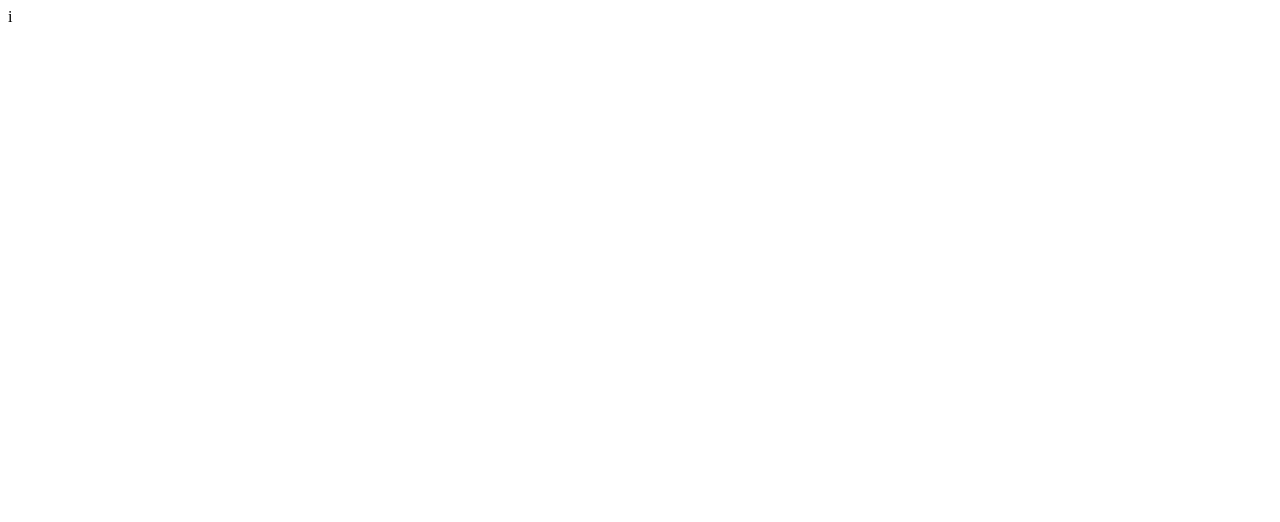
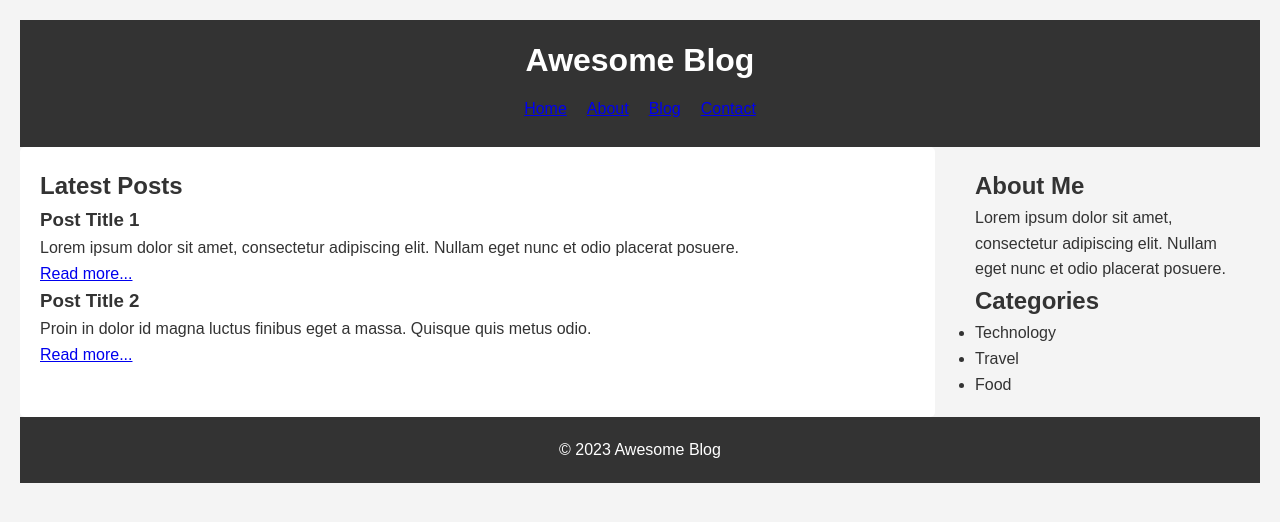
Before and after one commit to senup/OuterConfig, a plain HTML site: page index.html in a window 1280 px wide. Drawn offline with Linux system fonts and the light colour scheme.

Commit message:
Update index.html

```diff
--- a/index.html
+++ b/index.html
@@ -1 +1,115 @@
-i
+<!DOCTYPE html>
+<html lang="en">
+
+<head>
+  <meta charset="UTF-8">
+  <meta name="viewport" content="width=device-width, initial-scale=1.0">
+  <title>Awesome Blog</title>
+  <style>
+    /* Reset some default styles */
+    * {
+      margin: 0;
+      padding: 0;
+      box-sizing: border-box;
+    }
+
+    body {
+      font-family: Arial, sans-serif;
+      line-height: 1.6;
+      background-color: #f4f4f4;
+      color: #333;
+      margin: 0;
+      padding: 20px;
+    }
+
+    header {
+      background: #333;
+      color: #fff;
+      padding: 15px;
+      text-align: center;
+    }
+
+    nav ul {
+      list-style: none;
+      display: flex;
+      justify-content: center;
+      padding: 10px 0;
+    }
+
+    nav ul li {
+      margin: 0 10px;
+    }
+
+    .main-content {
+      display: grid;
+      grid-template-columns: 3fr 1fr;
+      grid-gap: 20px;
+    }
+
+    .blog-posts {
+      background: #fff;
+      padding: 20px;
+      border-radius: 5px;
+    }
+
+    .sidebar {
+      background: #f4f4f4;
+      padding: 20px;
+      border-radius: 5px;
+    }
+
+    .footer {
+      text-align: center;
+      padding: 20px;
+      background: #333;
+      color: #fff;
+    }
+  </style>
+</head>
+
+<body>
+  <header>
+    <h1>Awesome Blog</h1>
+    <nav>
+      <ul>
+        <li><a href="#">Home</a></li>
+        <li><a href="#">About</a></li>
+        <li><a href="#">Blog</a></li>
+        <li><a href="#">Contact</a></li>
+      </ul>
+    </nav>
+  </header>
+
+  <div class="main-content">
+    <div class="blog-posts">
+      <h2>Latest Posts</h2>
+      <article>
+        <h3>Post Title 1</h3>
+        <p>Lorem ipsum dolor sit amet, consectetur adipiscing elit. Nullam eget nunc et odio placerat posuere.</p>
+        <a href="#">Read more...</a>
+      </article>
+      <article>
+        <h3>Post Title 2</h3>
+        <p>Proin in dolor id magna luctus finibus eget a massa. Quisque quis metus odio.</p>
+        <a href="#">Read more...</a>
+      </article>
+    </div>
+
+    <div class="sidebar">
+      <h2>About Me</h2>
+      <p>Lorem ipsum dolor sit amet, consectetur adipiscing elit. Nullam eget nunc et odio placerat posuere.</p>
+      <h2>Categories</h2>
+      <ul>
+        <li>Technology</li>
+        <li>Travel</li>
+        <li>Food</li>
+      </ul>
+    </div>
+  </div>
+
+  <footer class="footer">
+    <p>&copy; 2023 Awesome Blog</p>
+  </footer>
+</body>
+
+</html>
```
